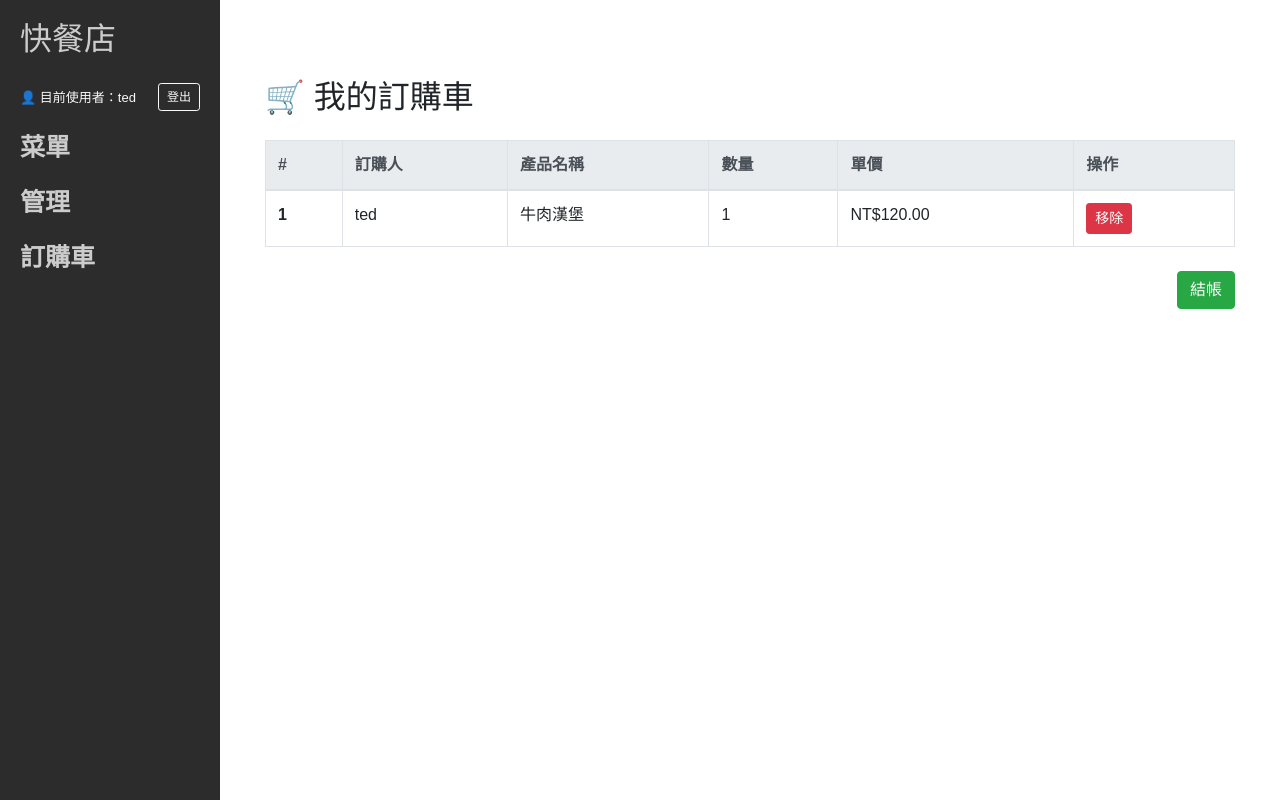
After one commit to tedchen05/django-web-practice, a Django app: page /webapp/cart in a window 1280 px wide. The commit adds this page. Run offline with Django 5.2, Linux system fonts and the light colour scheme; a user stored in the database is signed in; data comes from the database, SQL or seed files in the repository; both versions use the stored data as it was after the commit.

Commit message:
<feat:ted><webapp> 新增項目: 1.meun.html，訂購功能啟用 2.cart.html，增加訂購車頁面 3.增加訂購功能相關程式

```diff
--- a/mystie/templates/accounts/login.html
+++ b/mystie/templates/accounts/login.html
@@ -44,6 +44,9 @@
       {% endif %}
       <button type="submit" class="btn btn-primary btn-block">登入</button>
     </form>
+    <p class="text-muted mt-3" style="font-size: 14px;">
+      需要帳號密碼請聯絡管理人，暫時不提供註冊。
+    </p>
   </div>
 </body>
 </html>
--- a/mystie/templates/webapp/base.html
+++ b/mystie/templates/webapp/base.html
@@ -2,7 +2,7 @@
 <html lang="zh-Hant">
 <head>
     <meta charset="UTF-8">
-    <title>{% block title %}我的網站{% endblock %}</title>
+    <title>{% block title %}快餐店{% endblock %}</title>
     {% block head_extra %}
     <link href="https://cdn.jsdelivr.net/npm/bootstrap@4.6.2/dist/css/bootstrap.min.css" rel="stylesheet">
     {% endblock %}
@@ -51,7 +51,6 @@
             color: #ccc;
         }
         .sidebar {
-            all: unset;
             display: block;
             background-color: #2c2c2c;
             padding: 20px;
@@ -59,7 +58,6 @@
             font-family: Arial, sans-serif;
         }
         .sidebar a:not(h2 a) {
-            all: unset;
             display: block;
             color: #ccc;
             text-decoration: none;
@@ -95,7 +93,7 @@
         <div class="content">
             {% block content %}
             <h1>請點選導覽列</h1>
-<!--            <p>這裡是主要內容區域。</p>-->
+<!--<p>這裡是主要內容區域。</p>-->
             {% endblock %}
         </div>
     </div>
--- /dev/null
+++ b/mystie/templates/webapp/cart.html
@@ -0,0 +1,50 @@
+{% extends 'webapp/base.html' %}
+
+{% block title %}訂購車{% endblock %}
+
+{% block content %}
+<div class="container mt-5">
+  <h2 class="mb-4">🛒 我的訂購車</h2>
+  {% if order_products %}
+    <table class="table table-bordered table-hover">
+      <thead class="thead-light">
+        <tr>
+          <th scope="col">#</th>
+            <th scope="col">訂購人</th>
+          <th scope="col">產品名稱</th>
+          <th scope="col">數量</th>
+          <th scope="col">單價</th>
+<!--          <th scope="col">總價</th>-->
+          <th scope="col">操作</th>
+        </tr>
+      </thead>
+      <tbody>
+        {% for item in order_products %}
+        <tr>
+          <th scope="row">{{ forloop.counter }}</th>
+          <td>{{ item.customer }}</td>
+          <td>{{ item.product_name }}</td>
+          <td>{{ item.quantity }}</td>
+          <td>NT${{ item.total_price }}</td>
+<!--          <td>NT${{ item.product.price|floatformat:0|add:item.quantity|floatformat:0 }}</td>-->
+          <td>
+            <form method="POST" action="">
+              {% csrf_token %}
+              <button type="submit" class="btn btn-sm btn-danger">移除</button>
+            </form>
+          </td>
+        </tr>
+        {% endfor %}
+      </tbody>
+    </table>
+
+    <div class="text-right mt-4">
+      <a href="" class="btn btn-success">結帳</a>
+    </div>
+  {% else %}
+    <div class="alert alert-info" role="alert">
+      您的訂購車目前是空的。
+    </div>
+  {% endif %}
+</div>
+{% endblock %}
--- a/mystie/webapp/models.py
+++ b/mystie/webapp/models.py
@@ -1,3 +1,4 @@
+from django.contrib.auth.models import User
 from django.db import models
 
 # Create your models here.
@@ -16,3 +17,13 @@ class Navigation(models.Model):
 
     def __str__(self):
         return self.title
+
+class OrderProduct(models.Model):
+    customer = models.ForeignKey(User, on_delete=models.CASCADE, verbose_name="訂購人")
+    product_name = models.CharField(max_length=100, verbose_name="產品名稱")
+    quantity = models.PositiveIntegerField(default=1, verbose_name="數量")
+    total_price = models.DecimalField(max_digits=10, decimal_places=2, verbose_name="金額")
+    ordered_at = models.DateTimeField(auto_now_add=True, verbose_name="訂購時間")
+
+    def __str__(self):
+        return f"{self.customer.username} ordered {self.product_name} x{self.quantity}"
--- a/mystie/webapp/urls.py
+++ b/mystie/webapp/urls.py
@@ -5,4 +5,6 @@ from . import views
 urlpatterns = [
     path('home', views.home, name='home'),
     path('menu', views.menu, name='menu'),
+    path('cart', views.cart, name='cart'),
+    path('order-product', views.order_product, name='order_product')
 ]
--- a/mystie/webapp/views.py
+++ b/mystie/webapp/views.py
@@ -1,7 +1,10 @@
+import json
+
 from django.contrib.auth.decorators import login_required
+from django.http import JsonResponse
 from django.shortcuts import render
 
-from webapp.models import Product, Navigation
+from webapp.models import Product, Navigation, OrderProduct
 
 
 # Create your views here.
@@ -14,6 +17,35 @@ def menu(request):
     return render(request, 'webapp/menu.html', data)
 
 @login_required(login_url='/')
+def cart(request):
+    order_products = OrderProduct.objects.filter(customer=request.user)
+    nav_items = Navigation.objects.all()
+    context = {
+        'order_products': order_products,
+        'nav_items': nav_items
+    }
+    return render(request, 'webapp/cart.html', context)
+
+@login_required(login_url='/')
 def home(request):
     nav_items = Navigation.objects.all()
     return render(request, 'webapp/base.html', {'nav_items': nav_items})
+
+@login_required(login_url='/')
+def order_product(request):
+    if request.method == 'POST':
+        data = json.loads(request.body)
+        product_id = data.get('product_id')
+        quantity = int(data.get('quantity', 1))
+
+        product = Product.objects.get(id=product_id)
+        total_price = product.price * quantity
+
+        OrderProduct.objects.create(
+            product_name=product.name,
+            customer=request.user,
+            quantity=quantity,
+            total_price=total_price
+        )
+        return JsonResponse({'status': 'success'})
+    return JsonResponse({'status': 'error'}, status=400)
```
Also changed, not shown: mystie/templates/webapp/menu.html (+21 -2 lines), mystie/webapp/admin.py (+10 -3 lines), mystie/db.sqlite3, mystie/webapp/migrations/0002_orderproduct.py (added).
